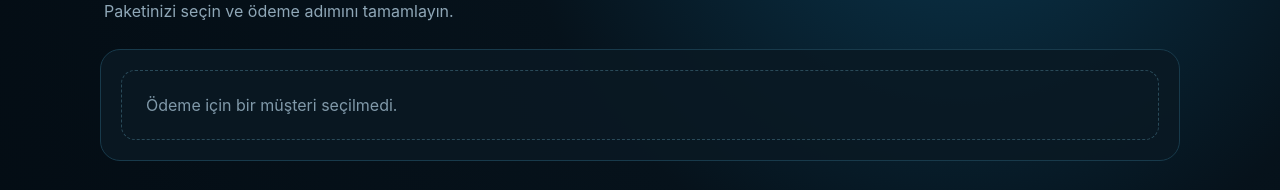
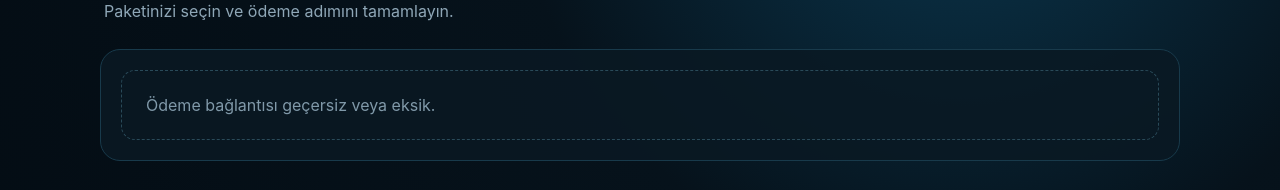
Before and after one commit to mehmetozan-5858/ai-visibility, a Next.js app: page /odeme in a window 1280 px wide. Shown: the part 165-355 px from the top of the page. Built offline with nearby package versions, Linux system fonts and the light colour scheme.

Commit message:
Use signed token on customer payment page

```diff
--- a/app/odeme/page.js
+++ b/app/odeme/page.js
@@ -2,6 +2,6 @@ import {Shell} from "../../components/ui";
 import PaymentManager from "../../components/PaymentManager";
 export default async function Page({searchParams}){
   const p=await searchParams;
-  const clientId=p?.clientId||"";
-  return <Shell title="Ödeme" subtitle="Paketinizi seçin ve ödeme adımını tamamlayın.">{clientId?<PaymentManager clientId={clientId}/>:<section className="panel"><div className="empty">Ödeme için bir müşteri seçilmedi.</div></section>}</Shell>;
+  const token=p?.token||"";
+  return <Shell title="Ödeme" subtitle="Paketinizi seçin ve ödeme adımını tamamlayın.">{token?<PaymentManager token={token}/>:<section className="panel"><div className="empty">Ödeme bağlantısı geçersiz veya eksik.</div></section>}</Shell>;
 }
```
